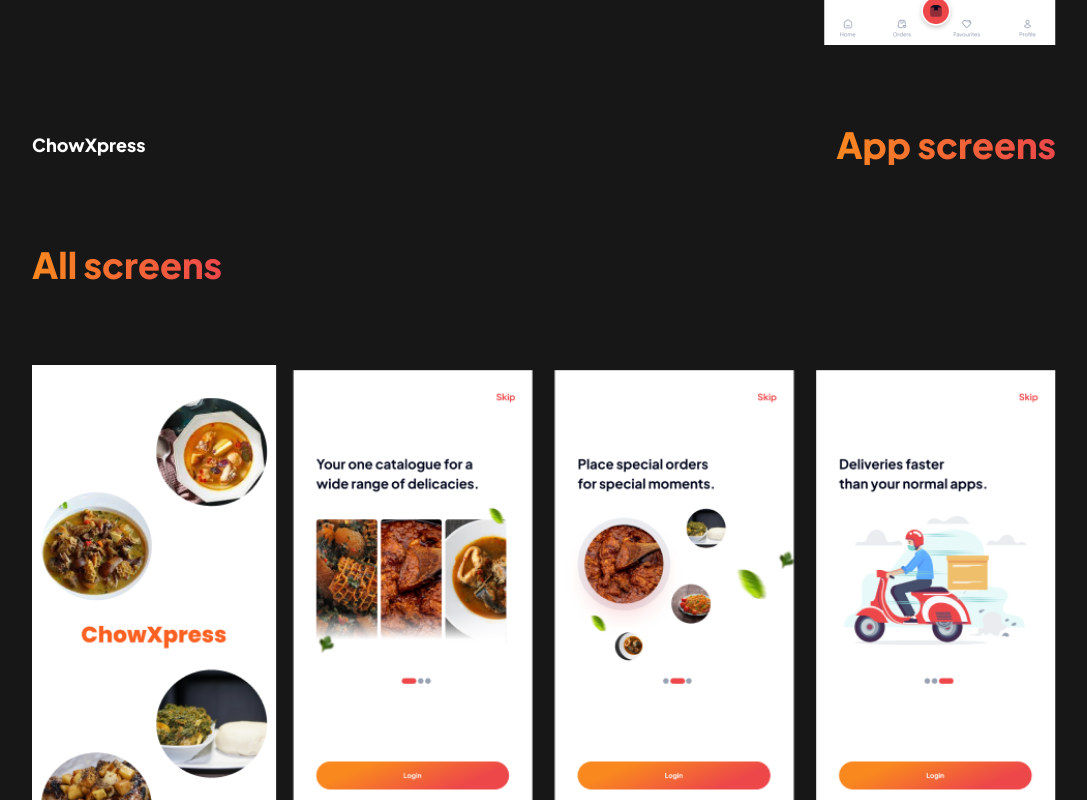
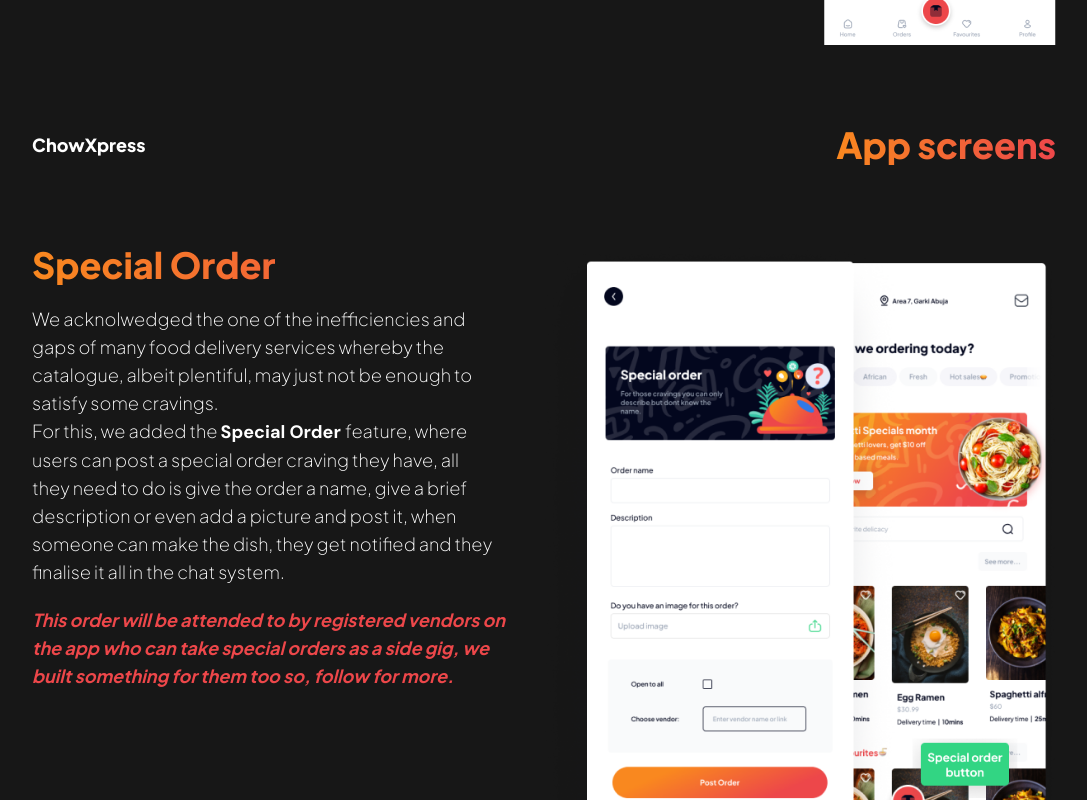
Before and after one commit to VirtuousTechies/musa-daniel, a React (Vite) app in the folder musa-daniel/: page /works/foodApp in a window 1280 px wide. Shown: the part 4540-5340 px from the top of the page, without its empty margins (96-1183 px from the left). Built offline with nearby package versions, Linux system fonts and the light colour scheme.

Commit message:
Added the html, images and styles for the special order section in the food app body

```diff
--- a/musa-daniel/src/Components/FoodAppBody.jsx
+++ b/musa-daniel/src/Components/FoodAppBody.jsx
@@ -1,5 +1,5 @@
 import React from 'react'
-import { componentOne, componentThree, componentTwo, favourite, figma, foodAbout, foodMainFive, foodMainFour, foodMainOne, foodMainThree, foodMainTwo, foodProblem, ordering, screenFive, screenFour, screenOne, screenSix, screenThree, screenTwo, summary, tracking,} from '../Data'
+import { componentOne, componentThree, componentTwo, favourite, figma, foodAbout, foodMainFive, foodMainFour, foodMainOne, foodMainThree, foodMainTwo, foodProblem, ordering, screenFive, screenFour, screenOne, screenSix, screenThree, screenTwo, special, summary, tracking,} from '../Data'
 import { FoodHeader } from '.'
 import { foodAppData } from '../Data/demo'
 
@@ -122,8 +122,7 @@
             md:justify-between w-full'>
                 <div className='flex flex-col space-y-5'>
                     <h2 className='bg-gradient-to-l font-four text-3xl md:text-4xl font-extrabold
-                    text-transparent bg-clip-text to-[#F9881F] from-[#ED474A] text-center
-                    md:text-start'>Order tracking</h2>
+                    text-transparent bg-clip-text to-[#F9881F] from-[#ED474A]'>Order tracking</h2>
                     <p className='font-four font-extralight text-white text-lg md:w-[20rem]
                     lg:w-[29rem]'>We also added a feature for users to track their orders via an embeded
                     google manp i-frame and be able to place a call to the courier personnel . This is
@@ -140,8 +139,7 @@
             md:justify-between w-full'>
                 <div className='flex flex-col space-y-5'>
                     <h2 className='bg-gradient-to-l font-four text-3xl md:text-4xl font-extrabold
-                    text-transparent bg-clip-text to-[#F9881F] from-[#ED474A] text-center
-                    md:text-start'>Add to favourites</h2>
+                    text-transparent bg-clip-text to-[#F9881F] from-[#ED474A]'>Add to favourites</h2>
                     <p className='font-four font-extralight text-white text-lg md:w-[20rem]
                     lg:w-[29rem]'>There are times users just love a particular experience with food
                     they ordered, that they just want more, or perhaps want it to be their new fav
@@ -152,6 +150,31 @@
                     that can be saved as favourites to just 12.</p>
                 </div>
                 <img src={favourite} alt="problem" className='md:max-w-[50%]' />
+            </div>
+        </section>
+        <section className='flex flex-col space-y-20 md:items-start w-[90%] mx-5 md:mx-0
+        md:w-[80%] bg-[#17171717]'>
+            <FoodHeader end={'App screens'}/>
+            <div className='flex flex-col-reverse space-y-reverse space-y-5 md:space-y-0 md:flex-row
+            md:justify-between w-full'>
+                <div className='flex flex-col space-y-5'>
+                    <h2 className='bg-gradient-to-l font-four text-3xl md:text-4xl font-extrabold
+                    text-transparent bg-clip-text to-[#F9881F] from-[#ED474A]'>Special Order</h2>
+                    <p className='font-four font-extralight text-white text-lg md:w-[20rem]
+                    lg:w-[29rem]'>We acknolwedged the one of the  inefficiencies and gaps of many food
+                    delivery services whereby the catalogue, albeit plentiful, may just not be enough to
+                    satisfy some cravings. <br />
+                    For this, we added the <span className='text-white font-bold'> Special Order </span>
+                    feature, where users can post a special order
+                    craving they have, all they need to do is give the order a name, give a brief
+                    description or even add a picture and post it, when someone can make the dish,
+                    they get notified and they finalise it all in the chat system.</p>
+                    <p className='font-four font-bold text-[#ED474A] text-lg md:w-[20rem]
+                    lg:w-[29.8rem] italic'>This order will be attended to by registered vendors on the app
+                    who can take special orders as a side gig, we built something for them too so,
+                    follow for more.</p>
+                </div>
+                <img src={special} alt="problem" className='md:max-w-[50%]' />
             </div>
         </section>
         <section className='flex flex-col space-y-20 md:items-start w-[90%] mx-5 md:mx-0
--- a/musa-daniel/src/Data/index.jsx
+++ b/musa-daniel/src/Data/index.jsx
@@ -88,3 +88,4 @@
 export {default as ordering} from './images/food-app/ordering.png'
 export {default as tracking} from './images/food-app/tracking.png'
 export {default as favourite} from './images/food-app/favourite.png'
+export {default as special} from './images/food-app/special.png'
```
